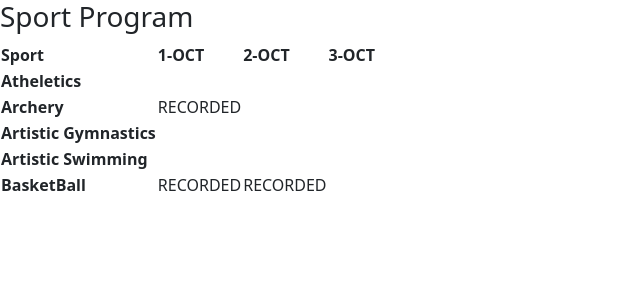
After one commit to kuisskui/Audience-Application, a Django app: page /sport_program/ in a window 1280 px wide. The commit adds this page. Shown: the top 300 px of the page, without its empty margins (0-640 px from the left). Run offline with Django 4.2, Linux system fonts and the light colour scheme; parts of the project's set-up code (start-up, migrations or seed data) failed here and were passed over.

Commit message:
almost done with the sport_program.html

```diff
--- a/audience/templates/audience/dashboard.html
+++ b/audience/templates/audience/dashboard.html
@@ -28,6 +28,9 @@
     <div>
         <a href="{% url 'audience:sports' %}">sports</a>
     </div>
+    <div>
+        <a href="{% url 'audience:sport_program' %}">sport_program</a>
+    </div>
     <div class="center-both">
         <div>
             <h1 class="text-center">Hello, {{page}} page!</h1>
--- /dev/null
+++ b/audience/templates/audience/sport_program.html
@@ -0,0 +1,50 @@
+<!DOCTYPE html>
+<html lang="en">
+<head>
+    <meta charset="UTF-8">
+    <meta name="viewport" content="width=device-width, initial-scale=1.0">
+    <link rel="stylesheet" href="https://cdn.jsdelivr.net/npm/bootstrap@5.3.0/dist/css/bootstrap.min.css">
+    <style>
+        /* Custom CSS to center text vertically */
+        .center-both {
+            display: flex;
+            justify-content: center; /* Center horizontally */
+            align-items: center; /* Center vertically */
+            height: 100vh; /* Set a minimum height to center content vertically */
+        }
+    </style>
+    <title>Sport Program</title>
+
+</head>
+<body>
+    {% load custom_filters %}
+    <div class="header">
+        <h3>Sport Program</h3>
+    </div>
+    <table>
+        <thead>
+            <th>Sport</th>
+            {% for day in data.schedule_list %}
+            <th>{{day.datetime|sport_datetime}}</th>
+            {% endfor %}
+        </thead>
+        <tbody>
+            {% for sport in all_sports.values %}
+                <tr>
+                    <th>{{sport}}</th>
+                    {% for day in data.schedule_list %}
+
+                        {% for i in day.sport %}
+                            {% if i.sport_name == sport %}
+                                <td>{{i.sport_status}}</td>
+                            {% endif %}
+                        {% endfor %}
+
+
+                    {% endfor %}
+                </tr>
+            {% endfor %}
+        </tbody>
+    </table>
+</body>
+</html>
--- /dev/null
+++ b/audience/templatetags/custom_filters.py
@@ -0,0 +1,13 @@
+from django import template
+
+register = template.Library()
+all_month = ("JAN", "FEB", "MAR", "APR", "MAY", "JUN", "JUL", "AUG", "SEP", "OCT", "NOV", "DEC")
+
+
+@register.filter(name="sport_datetime")
+def sport_datetime(value):
+    date = value.split("T")[0].split("-")
+    month = date[1]
+    day = date[2]
+    value = f"{day}-{all_month[int(month) - 1]}"
+    return value
--- a/audience/urls.py
+++ b/audience/urls.py
@@ -5,6 +5,7 @@ from . import views
 app_name = "audience"
 urlpatterns = [
     path('', views.dashboard, name="dashboard"),
+    path('sport_program/', views.sport_program, name="sport_program"),
     path("sports/", views.sports, name="sports"),
     path("sport/<int:sport_id>", views.sport, name="sport"),
 
--- a/audience/views.py
+++ b/audience/views.py
@@ -72,6 +72,7 @@ def get_sports(request):
         "2": "Archery",
         "3": "Artistic Gymnastics",
         "4": "Artistic Swimming",
+        "5": "BasketBall"
     }
     return JsonResponse(data)
 
@@ -99,3 +100,131 @@ def get_sport(request, sport_id):
         ]
     }
     return JsonResponse(data)
+
+def sport_program(request):
+    data = {
+    "schedule_list": [
+        {
+            "datetime": "2021-10-1T00:00:00",
+            "sport": [
+                {
+                    "_id": 1,
+                    "revision_id": 11,
+                    "sport_id": 2,
+                    "sport_name": "Archery",
+                    "sport_type": [
+                        {
+                            "_id": 2,
+                            "revision_id": 22,
+                            "type_id": 1,
+                            "type_name": "Individual",
+                            "status": "RECORDED"
+                        },
+                        {
+                            "_id": 3,
+                            "revision_id": 33,
+                            "type_id": 2,
+                            "type_name": "Team",
+                            "status": "RECORDED"
+                        }
+                    ],
+                    "is_ceremonies": False,
+                    "sport_status": "RECORDED"
+                },
+                {
+                    "_id": 1,
+                    "revision_id": 11,
+                    "sport_id": 2,
+                    "sport_name": "BasketBall",
+                    "sport_type": [
+                        {
+                            "_id": 2,
+                            "revision_id": 22,
+                            "type_id": 1,
+                            "type_name": "Individual",
+                            "status": "RECORDED"
+                        },
+                        {
+                            "_id": 3,
+                            "revision_id": 33,
+                            "type_id": 2,
+                            "type_name": "Team",
+                            "status": "RECORDED"
+                        }
+                    ],
+                    "is_ceremonies": False,
+                    "sport_status": "RECORDED"
+                }
+            ]
+        },
+        {
+            "datetime": "2021-10-2T00:00:00",
+            "sport": [
+                {
+                    "_id": 1,
+                    "revision_id": 11,
+                    "sport_id": 2,
+                    "sport_name": "Batminton",
+                    "sport_type": [
+                        {
+                            "_id": 2,
+                            "revision_id": 22,
+                            "type_id": 1,
+                            "type_name": "Individual",
+                            "status": "RECORDED"
+                        },
+                        {
+                            "_id": 3,
+                            "revision_id": 33,
+                            "type_id": 2,
+                            "type_name": "Team",
+                            "status": "RECORDED"
+                        }
+                    ],
+                    "is_ceremonies": False,
+                    "sport_status": "RECORDED"
+                }
+            ]
+        },
+        {
+            "datetime": "2021-10-3T00:00:00",
+            "sport": [
+                {
+                    "_id": 1,
+                    "revision_id": 11,
+                    "sport_id": 2,
+                    "sport_name": "BasketBall",
+                    "sport_type": [
+                        {
+                            "_id": 2,
+                            "revision_id": 22,
+                            "type_id": 1,
+                            "type_name": "Individual",
+                            "status": "RECORDED"
+                        },
+                        {
+                            "_id": 3,
+                            "revision_id": 33,
+                            "type_id": 2,
+                            "type_name": "Team",
+                            "status": "RECORDED"
+                        }
+                    ],
+                    "is_ceremonies": False,
+                    "sport_status": "RECORDED"
+                }
+            ]
+        },
+        ]
+    }
+    all_sports = {
+        "1": "Atheletics",
+        "2": "Archery",
+        "3": "Artistic Gymnastics",
+        "4": "Artistic Swimming",
+        "5": "BasketBall"
+    }
+    context = {"data": data,
+               "all_sports": all_sports}
+
+    return render(request, "audience/sport_program.html", context)
```
Also changed, not shown: __init__.py (added), audience/templatetags/__init__.py (added), 2 other files.
